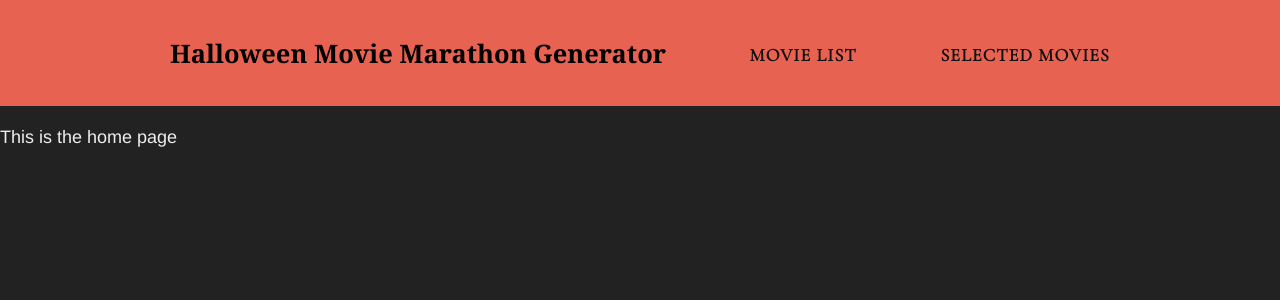
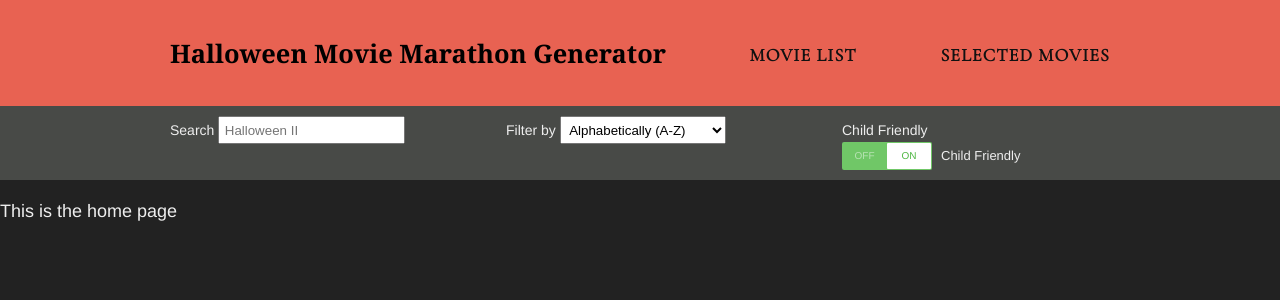
Before and after one commit to fu4303/hamm, a Vue app: page / in a window 1280 px wide. Shown: the top 300 px of the page. Built offline with nearby package versions, Linux system fonts and the light colour scheme; a web font is replaced by a local one.

Commit message:
features/subnavbar add components

```diff
--- a/src/App.vue
+++ b/src/App.vue
@@ -1,15 +1,18 @@
 <template>
   <div id="app">
     <vue-nav />
+    <vue-sub-nav />
     <router-view/>
   </div>
 </template>
 
 <script>
 import VueNav from './components/VueNav';
+import VueSubNav from './components/VueSubNav';
 export default {
   components: {
-    VueNav
+    VueNav,
+    VueSubNav
   }
 }
 </script>
--- /dev/null
+++ b/src/components/VueSubNav.vue
@@ -0,0 +1,324 @@
+<template>
+  <section id="subnav-container">
+    <section id="subnav">
+      <section id="search">
+        <label>Search </label>
+        <input type="text" placeholder="Halloween II" id="search-input"/>
+      </section>
+      <section id="filter">
+        <label>Filter by </label>
+        <select id="filter-input">
+          <option value="alpha">Alphabetically (A-Z)</option>
+          <option value="alphaRev">Alphabetically (Z-A)</option>
+          <option value="year">Year (Oldest - Newest)</option>
+          <option value="yearRev">Year (Newest - Oldest</option>
+        </select>
+      </section>
+      <section id="button-group">
+        <label>Child Friendly</label>
+        <div class="can-toggle can-toggle--size-small">
+          <input
+            id="toggle"
+            type="checkbox"
+            v-model="kidsFriendly"
+          />
+          <label for="toggle">
+            <div class="can-toggle__switch"
+              data-checked="On"
+              data-unchecked="Off"
+            ></div>
+            <div class="can-toggle__label-text">
+              Child Friendly
+            </div>
+          </label>
+        </div>
+      </section>
+    </section>
+  </section>
+</template>
+
+<script>
+
+export default {
+  data() {
+    return {
+      kidsFriendly: true,
+    }
+  }
+}
+</script>
+
+<style lang='scss'>
+  label {
+    font-size: 18px;
+
+    @media screen and (min-width: 750px) {
+      font-size: 14px;
+    }
+  }
+  #search-input {
+    padding: 0.25rem;
+    width: 100%;
+
+    @media screen and (min-width: 500px) {
+      width: 65%;
+    }
+  }
+  #filter-input {
+    padding: 0.25rem;
+  }
+  #search, #filter, #button-group {
+    width: 30%;
+
+    @media screen and (max-width: 756px) {
+      padding: 10px;
+      width: 80%;
+    }
+  }
+  #subnav-container {
+    width: 100%;
+    background: #484a47;
+  }
+
+  #subnav {
+    max-width: 1000px;
+    display: flex;
+    justify-content: space-between;
+    margin: 0 auto;
+    padding: 10px 10px 10px 30px;
+
+    @media screen and (max-width: 756px) {
+      flex-direction: column;
+    }
+  }
+
+  @mixin can-toggle-branding(
+  $can-toggle-off-color: #777,
+  $can-toggle-on-color: #5fc054,
+  $can-toggle-inactive-text: rgba(white, 0.5),
+  $can-toggle-transition: cubic-bezier(0,1,0.5,1)
+) {
+
+  input[type="checkbox"] {
+
+    &[disabled] ~ label {
+      color: rgba($can-toggle-off-color, 0.5);
+    }
+
+    &:focus ~ label, &:hover ~ label {
+      .can-toggle__switch {
+        background-color: $can-toggle-off-color;
+        &:after { color: darken($can-toggle-off-color, 10%); }
+      }
+    }
+    &:hover ~label { color: darken($can-toggle-off-color, 5%); }
+    &:checked {
+      ~ label {
+        &:hover { color: darken($can-toggle-on-color, 3%); }
+
+        .can-toggle__switch {
+          background-color: lighten($can-toggle-on-color, 5%);
+          &:after { color: darken($can-toggle-on-color, 5%); }
+        }
+      }
+
+      &:focus, &:hover {
+        ~ label {
+          .can-toggle__switch {
+            background-color: $can-toggle-on-color;
+            &:after { color: darken($can-toggle-on-color, 10%); }
+          }
+        }
+      }
+    }
+  }
+
+  label {
+
+    .can-toggle__label-text { flex: 1; }
+
+    .can-toggle__switch {
+      transition: background-color 0.3s $can-toggle-transition;
+      background: lighten($can-toggle-off-color, 5%);
+      &:before { color: $can-toggle-inactive-text; }
+      &:after {
+        // Autoprefixer choked here, so making the prefixes explicit
+        -webkit-transition: -webkit-transform 0.3s $can-toggle-transition;
+        transition: transform 0.3s $can-toggle-transition;
+        color: $can-toggle-off-color;
+      }
+    }
+
+  }
+}
+
+@mixin can-toggle-appearance
+(
+  $can-toggle-width: 134px,
+  $can-toggle-height: 36px,
+  $can-toggle-border-radius: 4px,
+  $can-toggle-offset: 2px,
+  $can-toggle-label-font-size: 13px,
+  $can-toggle-switch-font-size: 12px,
+  $can-toggle-shadow: 0 3px 3px rgba(black, 0.4)
+){
+  $can-toggle-switch-width: $can-toggle-width/2;
+
+  input[type="checkbox"] {
+
+    &:focus ~ label, &:hover ~ label {
+      .can-toggle__switch {
+        &:after { box-shadow: $can-toggle-shadow; }
+      }
+    }
+
+    &:checked {
+      ~ label {
+        .can-toggle__switch {
+          &:after { transform: translate3d($can-toggle-width - ($can-toggle-switch-width + $can-toggle-offset),0,0); }
+        }
+      }
+      &:focus, &:hover {
+        ~ label {
+          .can-toggle__switch { &:after { box-shadow: $can-toggle-shadow; } }
+        }
+      }
+    }
+  }
+
+  label {
+    font-size: $can-toggle-label-font-size;
+
+    .can-toggle__switch {
+      height: $can-toggle-height;
+      flex: 0 0 $can-toggle-width;
+      border-radius: $can-toggle-border-radius;
+
+      &:before {
+        left: $can-toggle-width/2;
+        font-size: $can-toggle-switch-font-size;
+        line-height: $can-toggle-height;
+        width: $can-toggle-width/2;
+        padding: 0 12px;
+      }
+
+      &:after {
+        top: $can-toggle-offset; left: $can-toggle-offset;
+        border-radius: $can-toggle-border-radius/2;
+        width: $can-toggle-switch-width - $can-toggle-offset;
+        line-height: $can-toggle-height - ($can-toggle-offset*2);
+        font-size: $can-toggle-switch-font-size;
+      }
+
+      &:hover {
+        &:after { box-shadow: $can-toggle-shadow; }
+      }
+    }
+  }
+}
+
+
+
+.can-toggle {
+  position: relative;
+  *, *:before, *:after { box-sizing: border-box; }
+  //overflow: hidden;
+
+  input[type="checkbox"] {
+    opacity: 0;
+    position: absolute;
+    top: 0; left: 0;
+
+    &[disabled] ~ label {
+      pointer-events: none;
+      .can-toggle__switch { opacity: 0.4; }
+    }
+
+    &:checked {
+      ~ label {
+
+        .can-toggle__switch {
+
+          &:before {
+            content: attr(data-unchecked);
+            left: 0;
+          }
+
+          &:after {
+            content: attr(data-checked);
+          }
+        }
+      }
+
+      &:focus, &:hover {
+        ~ label {
+        }
+      }
+    }
+  }
+
+  label {
+    user-select: none;
+    position: relative;
+    display: flex;
+    align-items: center;
+
+    .can-toggle__label-text {
+      flex: 1;
+      padding-left: 9px;
+    }
+
+    .can-toggle__switch {
+      position: relative;
+
+      &:before {
+        content: attr(data-checked);
+        position: absolute;
+        top: 0;
+        text-transform: uppercase;
+        text-align: center;
+      }
+
+      &:after {
+        content: attr(data-unchecked);
+        position: absolute;
+        z-index: 5;
+        text-transform: uppercase;
+        text-align: center;
+        background: white;
+        transform: translate3d(0,0,0);
+      }
+
+    }
+
+  }
+
+  // Default values for .can-toggle class
+  @include can-toggle-branding;
+  @include can-toggle-appearance;
+
+  // Create toggles of different sizes by overriding the can-toggle-appearance mixin defaults
+  &.can-toggle--size-small {
+    @include can-toggle-appearance
+    (
+      90px, // Toggle width
+      28px,  // Toggle height
+      2px,   // Toggle border radius
+      1px,   // Offset (distance btw switch and box)
+      13px,  // Label font size
+      10px,  // Switch font size
+      0 2px 2px rgba(black, 0.4) // Switch shadow on hover/focus
+    );
+  }
+    @include can-toggle-appearance
+    (
+      120px, // Toggle width
+      60px,  // Toggle height
+      60px,   // Toggle border radius
+      2px,   // Offset (distance btw switch and box)
+      13px,  // Label font size
+      13px,  // Switch font size
+      0 4px 4px rgba(black, 0.4) // Switch shadow on hover/focus
+    );
+  }
+</style>
```
